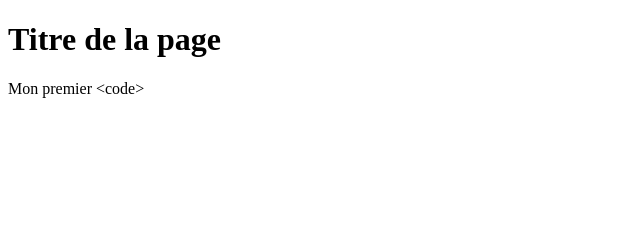
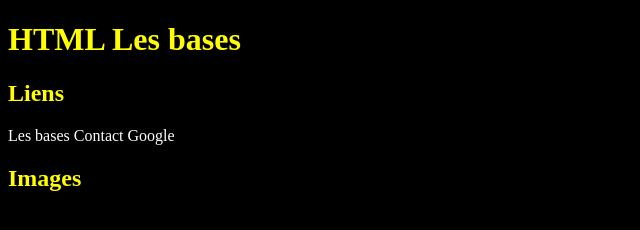
Before and after one commit to DomePasco/premier_code_2022, a plain HTML site: page index.html in a window 1280 px wide. Shown: the whole page, without its empty margins (0-640 px from the left). Drawn offline with Linux system fonts and the light colour scheme.

Commit message:
Ajout css + liens

```diff
--- /dev/null
+++ b/css/main.css
@@ -0,0 +1,7 @@
+body {
+    background-color: black;
+    color: white;
+}
+h1, h2 {
+    color: yellow;
+}
--- a/index.html
+++ b/index.html
@@ -21,9 +21,17 @@
     <link rel="icon" type="image/png" sizes="32x32" href="./favicon-32x32.png">
     <link rel="icon" type="image/png" sizes="16x16" href="./favicon-16x16.png">
     <link rel="manifest" href="./site.webmanifest">
+
+    <!-- Styles CSS -->
+    <link rel="stylesheet" href="css/main.css">
+
 </head>
 <body>
-<h1>Titre de la page</h1>
-<p>Mon premier &lt;code&gt;</p>
+<h1>HTML Les bases</h1>
+<h2>Liens</h2>
+Les bases
+Contact
+Google
+<h2>Images</h2>
 </body>
 </html>
```
